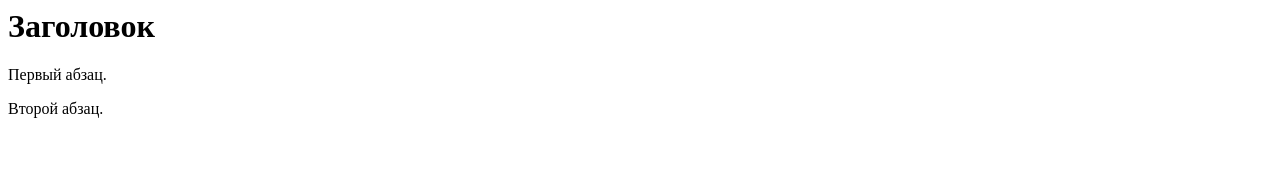
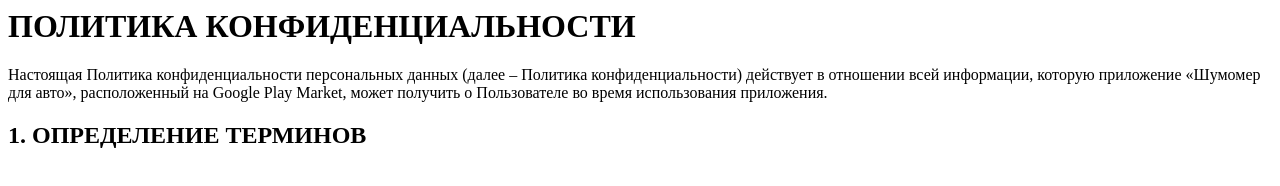
Before and after one commit to adncompany/adncompany.github.io, a plain HTML site: page index.html in a window 1280 px wide. Drawn offline with Linux system fonts and the light colour scheme.

Commit message:
Update index.html

```diff
--- a/index.html
+++ b/index.html
@@ -1,12 +1,24 @@
 <html>
  <head>
   <meta http-equiv="Content-Type" content="text/html; charset=utf-8">
-  <title>Пример веб-страницы</title>
+  <title>ПОЛИТИКА КОНФИДЕНЦИАЛЬНОСТИ</title>
  </head>
+
+
  <body>
-  <h1>Заголовок</h1>
+  <h1>ПОЛИТИКА КОНФИДЕНЦИАЛЬНОСТИ</h1>
   <!-- Комментарий -->
-  <p>Первый абзац.</p>
-  <p>Второй абзац.</p>
+    <p>Настоящая Политика конфиденциальности персональных данных (далее – Политика конфиденциальности)
+     действует в отношении всей информации, которую приложение «Шумомер для авто»,
+расположенный на Google Play Market, может получить о Пользователе во время использования
+     приложения.</p>
+
+  <h2>1. ОПРЕДЕЛЕНИЕ ТЕРМИНОВ</h2>
+
+
+
+
+
+
  </body>
 </html>
```
